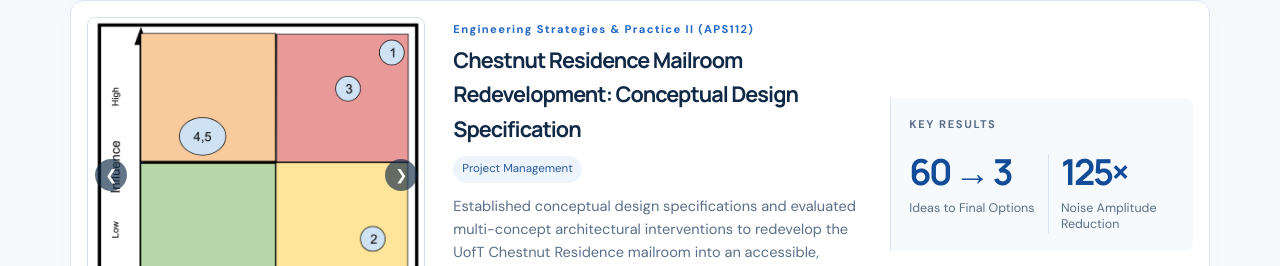
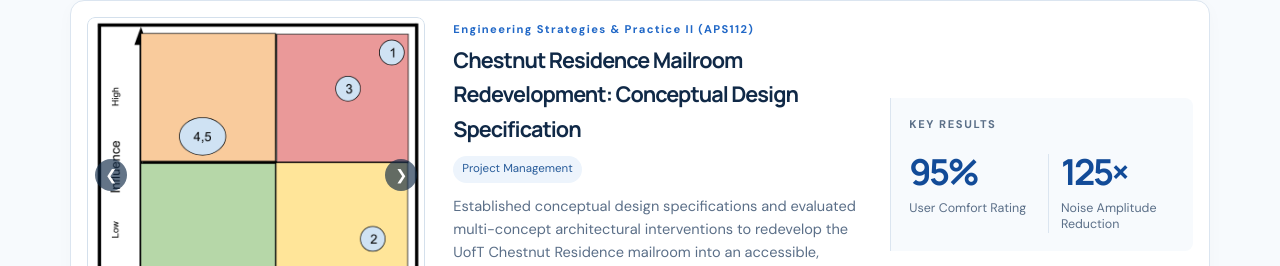
Before and after one commit to ishpat22/myportfolio, a plain HTML site: page index.html in a window 1280 px wide. Shown: the part 2002-2268 px from the top of the page. Drawn offline with Linux system fonts and the light colour scheme.

Commit message:
Update user comfort rating in metrics section

```diff
--- a/index.html
+++ b/index.html
@@ -295,7 +295,7 @@
         <div class="metrics">
           <p class="metric-label">Key results</p>
           <div class="metric-grid">
-            <div class="metric"><strong style="white-space: nowrap; font-size: clamp(1.8rem, 2.8vw, 2.8rem);">60 &rarr; 3</strong><span>Ideas to Final Options</span></div>
+            <div class="metric"><strong style="white-space: nowrap; font-size: clamp(1.8rem, 2.8vw, 2.8rem);">95%</strong><span>User Comfort Rating</span></div>
             <div class="metric"><strong style="white-space: nowrap; font-size: clamp(1.8rem, 2.8vw, 2.8rem);">125&times;</strong><span>Noise Amplitude Reduction</span></div>
           </div>
         </div>
```
